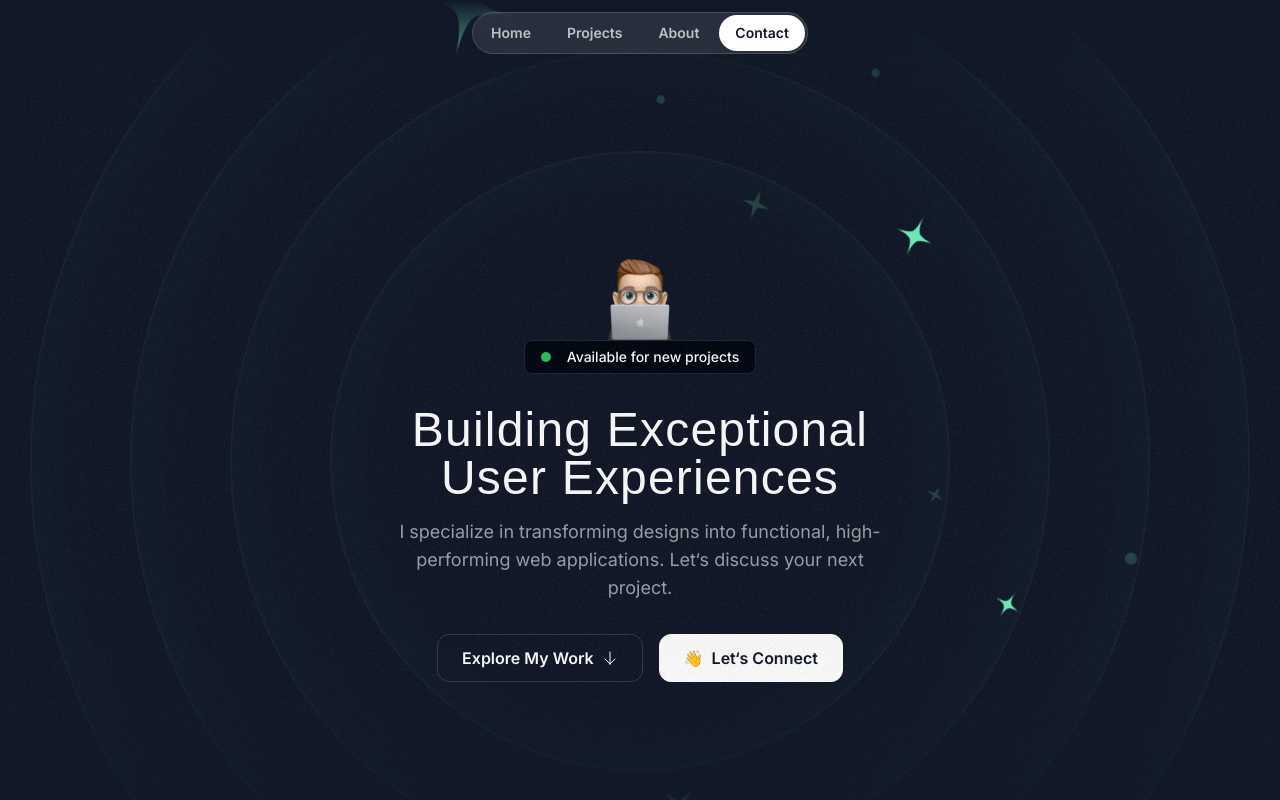
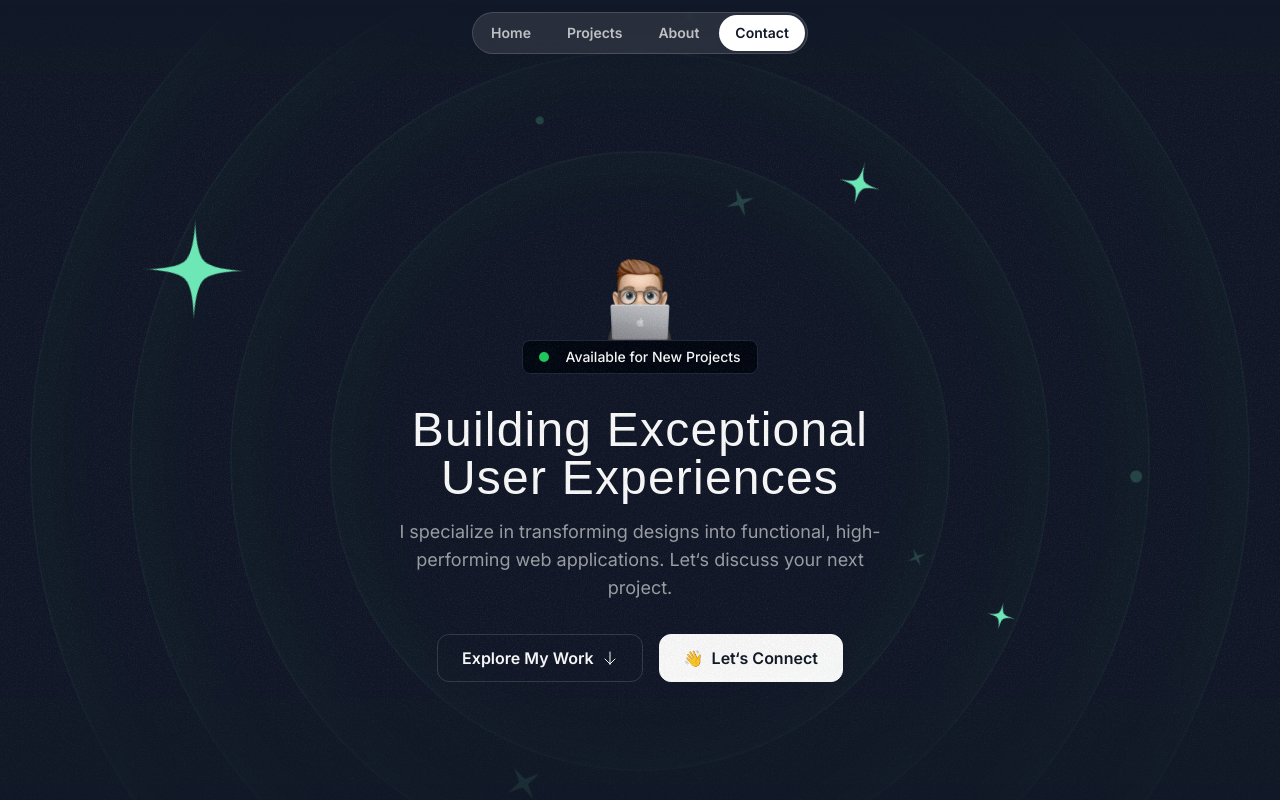
Before and after one commit to ziad-elnady/portfolio, a Next.js app: page / in a window 1280 px wide. Shown: the top 800 px of the page. Built offline with nearby package versions, Linux system fonts and the light colour scheme; a web font is replaced by a local one.

Commit message:
animated HeroSection

```diff
--- a/src/components/HeroOrbit.tsx
+++ b/src/components/HeroOrbit.tsx
@@ -1,21 +1,49 @@
 import { PropsWithChildren } from 'react';
+import { twMerge } from 'tailwind-merge';
 
-export const HeroOrbit = ({ children, size, rotation }: PropsWithChildren<{ rotation: number; size: number }>) => {
+export const HeroOrbit = ({
+	children,
+	size,
+	rotation,
+	shouldOrbit = false,
+	orbitDuration,
+	shouldSpin = false,
+	spinDuration
+}: PropsWithChildren<{
+	rotation: number;
+	size: number;
+	shouldOrbit?: boolean;
+	orbitDuration?: string;
+	shouldSpin?: boolean;
+	spinDuration?: string;
+}>) => {
 	return (
 		<div className="absolute left-1/2 top-1/2 -translate-x-1/2 -translate-y-1/2">
 			<div
-				className="animate-spin [animation-duration:30s] flex items-start justify-start"
+				className={twMerge(shouldOrbit === true && 'animate-spin')}
 				style={{
-					transform: `rotate(${rotation}deg)`,
-					width: `${size}px`,
-					height: `${size}px`
+					animationDuration: orbitDuration
 				}}>
 				<div
-					className="inline-flex animate-spin [animation-duration:5s]"
+					className="flex items-start justify-start"
 					style={{
-						transform: `rotate(${rotation * -1}deg)`
+						transform: `rotate(${rotation}deg)`,
+						width: `${size}px`,
+						height: `${size}px`
 					}}>
-					{children}
+					<div
+						className={twMerge(shouldSpin === true && 'animate-spin')}
+						style={{
+							animationDuration: spinDuration
+						}}>
+						<div
+							className="inline-flex"
+							style={{
+								transform: `rotate(${rotation * -1}deg)`
+							}}>
+							{children}
+						</div>
+					</div>
 				</div>
 			</div>
 		</div>
--- a/src/sections/Hero.tsx
+++ b/src/sections/Hero.tsx
@@ -20,35 +20,35 @@ const HeroRings = () => {
 const HeroOrbitingStars = () => {
 	return (
 		<>
-			<HeroOrbit rotation={-72} size={800}>
-				<StarIcon className="size-28 text-emerald-300" />
+			<HeroOrbit rotation={-14} size={430} shouldOrbit orbitDuration="30s" shouldSpin spinDuration="3s">
+				<Sparkle className="size-8 text-emerald-300/20" />
 			</HeroOrbit>
-			<HeroOrbit rotation={20} size={550}>
+			<HeroOrbit rotation={79} size={440} shouldOrbit orbitDuration="32s" shouldSpin spinDuration="3s">
+				<Sparkle className="size-5 text-emerald-300/20" />
+			</HeroOrbit>
+			<HeroOrbit rotation={-41} size={520} shouldOrbit orbitDuration="34s">
+				<div className="size-2 bg-emerald-300/20 rounded-full" />
+			</HeroOrbit>
+			<HeroOrbit rotation={178} size={530} shouldOrbit orbitDuration="36s" shouldSpin spinDuration="3s">
+				<Sparkle className="size-10 text-emerald-300/20" />
+			</HeroOrbit>
+			<HeroOrbit rotation={20} size={550} shouldOrbit orbitDuration="38s" shouldSpin spinDuration="6s">
 				<StarIcon className="size-12 text-emerald-300" />
 			</HeroOrbit>
-			<HeroOrbit rotation={98} size={590}>
+			<HeroOrbit rotation={98} size={590} shouldOrbit orbitDuration="40s" shouldSpin spinDuration="6s">
 				<StarIcon className="size-8 text-emerald-300" />
 			</HeroOrbit>
-			<HeroOrbit rotation={-14} size={430}>
-				<Sparkle className="size-8 text-emerald-300/20" />
+			<HeroOrbit rotation={-5} size={650} shouldOrbit orbitDuration="42s">
+				<div className="size-2 bg-emerald-300/20 rounded-full" />
 			</HeroOrbit>
-			<HeroOrbit rotation={79} size={440}>
-				<Sparkle className="size-5 text-emerald-300/20" />
-			</HeroOrbit>
-			<HeroOrbit rotation={178} size={530}>
-				<Sparkle className="size-10 text-emerald-300/20" />
-			</HeroOrbit>
-			<HeroOrbit rotation={144} size={710}>
+			<HeroOrbit rotation={144} size={710} shouldOrbit orbitDuration="44s" shouldSpin spinDuration="3s">
 				<Sparkle className="size-14 text-emerald-300/20" />
 			</HeroOrbit>
-			<HeroOrbit rotation={85} size={720}>
+			<HeroOrbit rotation={85} size={720} shouldOrbit orbitDuration="46s">
 				<div className="size-3 bg-emerald-300/20 rounded-full" />
 			</HeroOrbit>
-			<HeroOrbit rotation={-41} size={520}>
-				<div className="size-2 bg-emerald-300/20 rounded-full" />
-			</HeroOrbit>
-			<HeroOrbit rotation={-5} size={650}>
-				<div className="size-2 bg-emerald-300/20 rounded-full" />
+			<HeroOrbit rotation={-72} size={800} shouldOrbit orbitDuration="48s" shouldSpin spinDuration="6s">
+				<StarIcon className="size-28 text-emerald-300" />
 			</HeroOrbit>
 		</>
 	);
@@ -66,8 +66,10 @@ export const HeroSection = () => {
 				<div className="flex flex-col items-center">
 					<Image src={memojiImage} alt="Person peeking from behind laptop" className="size-[100px]" />
 					<div className="inline-flex items-center gap-4 bg-gray-950 px-4 py-1.5 border border-gray-800 rounded-lg">
-						<div className="bg-green-500 size-2.5 rounded-full"></div>
-						<div className="text-sm font-medium">Available for new projects</div>
+						<div className="bg-green-500 size-2.5 rounded-full relative">
+							<div className="animate-ping-large bg-green-500 size-2.5 rounded-full absolute inset-0"></div>
+						</div>
+						<div className="text-sm font-medium">Available for New Projects</div>
 					</div>
 				</div>
 				<div className="max-w-lg mx-auto">
--- a/tailwind.config.ts
+++ b/tailwind.config.ts
@@ -19,6 +19,17 @@ const config: Config = {
 			fontFamily: {
 				sans: 'var(--font-sans)',
 				serif: 'var(--font-serif)'
+			},
+			keyframes: {
+				'ping-large': {
+					'75%, 100%': {
+						transform: 'scale(3)',
+						opacity: '0'
+					}
+				}
+			},
+			animation: {
+				'ping-large': 'ping-large 1s ease-in-out infinite'
 			}
 		}
 	},
```
